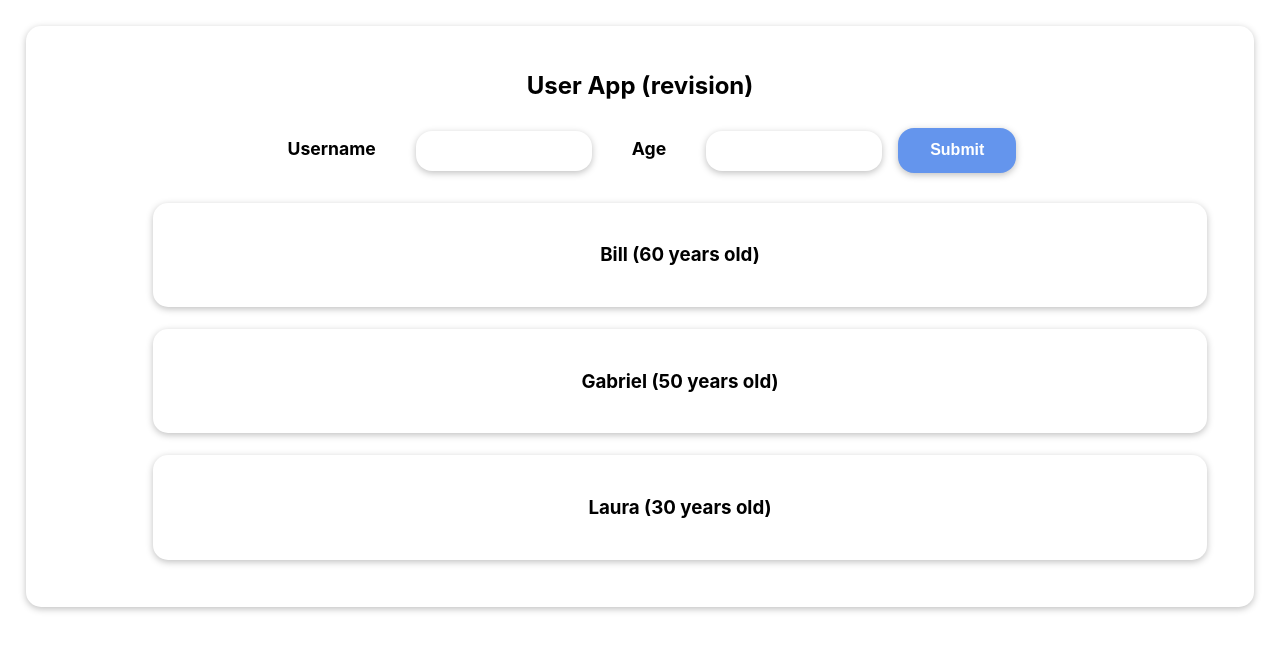
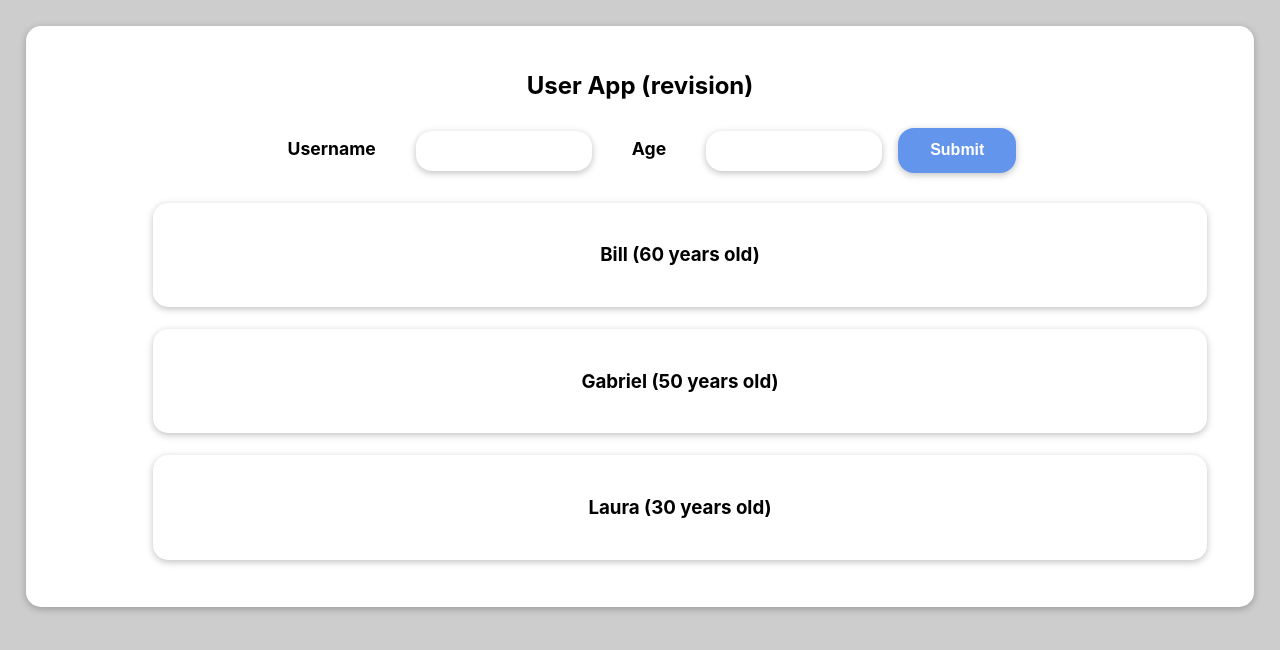
Before and after one commit to maijuriina/User-App-Revision, a React (Create React App) app in the folder user-app-revision/: page / in a window 1280 px wide. Shown: the top 650 px of the page. Built offline with nearby package versions, Linux system fonts and the light colour scheme.

Commit message:
Change to css modules, added label and id for accessibility

```diff
--- a/user-app-revision/src/components/NewUser/UserForm.js
+++ b/user-app-revision/src/components/NewUser/UserForm.js
@@ -21,6 +21,7 @@ const UserForm = (props) => {
 
   const submitHandler = (event) => {
     event.preventDefault();
+
     const userFormData = {
       userName: userInput.userName,
       userAge: userInput.userAge,
@@ -37,15 +38,17 @@ const UserForm = (props) => {
 
   return (
     <form onSubmit={submitHandler}>
-      <label>Username</label>
+      <label htmlFor="username">Username</label>
       <input
+        id="username"
         type="text"
         value={userInput.userName}
         onChange={userNameChangeHandler}
       ></input>
 
-      <label>Age</label>
+      <label htmlFor="age">Age</label>
       <input
+        id="age"
         type="number"
         min="0"
         value={userInput.userAge}
--- a/user-app-revision/src/components/UI/Card.js
+++ b/user-app-revision/src/components/UI/Card.js
@@ -1,8 +1,7 @@
-import "./Card.css";
+import classes from "./Card.module.css";
 
 const Card = (props) => {
-  const classes = "card " + props.className;
-  return <div className={classes}>{props.children}</div>;
+  return <div className={classes.card}>{props.children}</div>;
 };
 
 export default Card;
--- a/user-app-revision/src/index.css
+++ b/user-app-revision/src/index.css
@@ -5,6 +5,10 @@ body {
     sans-serif;
   -webkit-font-smoothing: antialiased;
   -moz-osx-font-smoothing: grayscale;
+}
+
+html {
+  background-color: rgb(205, 205, 205);
 }
 
 code {
```
Also changed, not shown: user-app-revision/src/components/UI/Card.module.css (renamed from user-app-revision/src/components/UI/Card.css).
